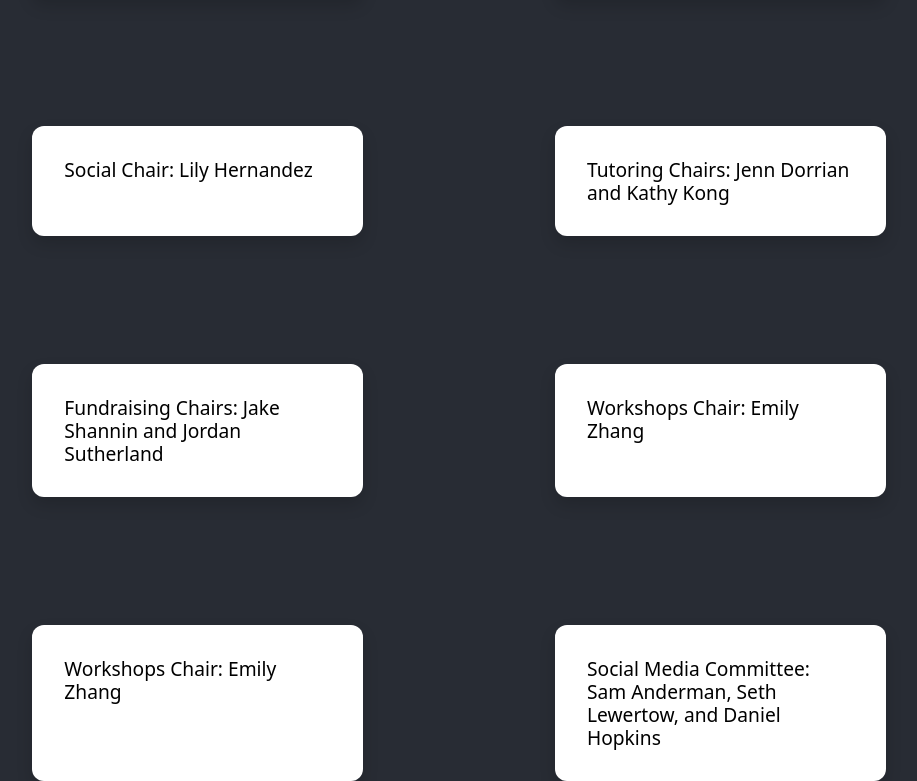
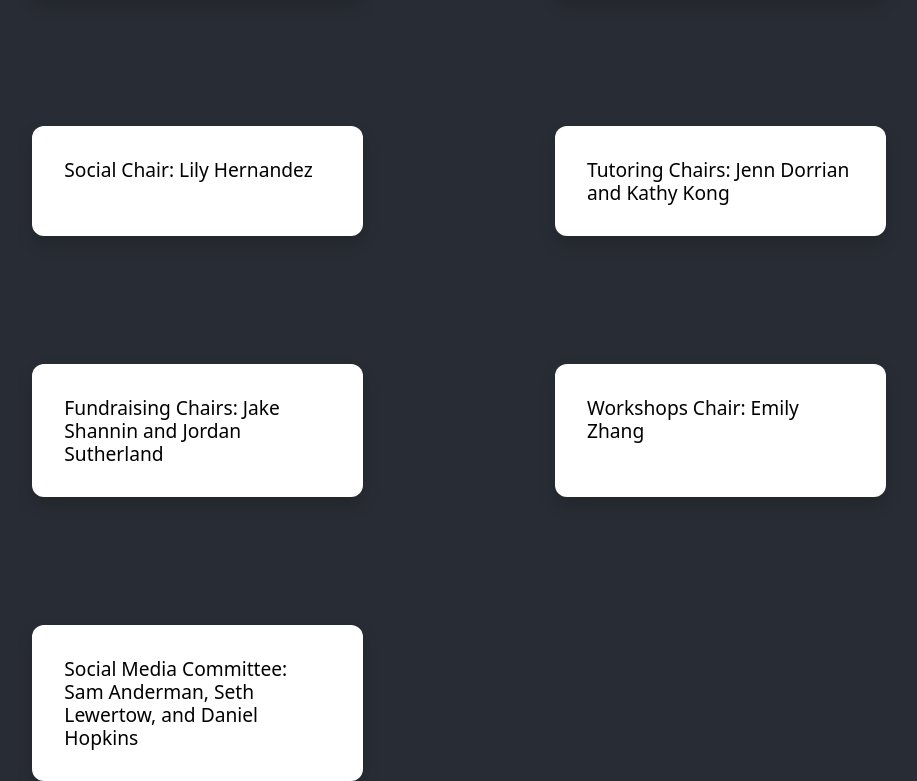
Before and after one commit to UFStatsSiteOrg/UFStatsSiteOrg, a React (Create React App) app in the folder react-app/: page /officers in a window 1280 px wide. Shown: the part 548-1329 px from the top of the page, without its empty margins (181-1098 px from the left). Built offline with nearby package versions, Linux system fonts and the light colour scheme.

Commit message:
removing duplicate from officer page

```diff
--- a/react-app/src/components/officers/OfficerPage.jsx
+++ b/react-app/src/components/officers/OfficerPage.jsx
@@ -36,9 +36,9 @@ function OfficerPage() {
         <div className="mx-auto text-black w-full max-w-2xl w-2/3 rounded-xl bg-white p-8 shadow">
             <h1 className="text-black">Workshops Chair: Emily Zhang</h1>
         </div>
-        <div className="mx-auto text-black w-full max-w-2xl w-2/3 rounded-xl bg-white p-8 shadow">
+        {/* <div className="mx-auto text-black w-full max-w-2xl w-2/3 rounded-xl bg-white p-8 shadow">
             <h1 className="text-black">Workshops Chair: Emily Zhang</h1>
-        </div>
+        </div> */}
         <div className="mx-auto text-black w-full max-w-2xl w-2/3 rounded-xl bg-white p-8 shadow">
             <h1 className="text-black">Social Media Committee: Sam Anderman, Seth Lewertow, and Daniel Hopkins</h1>
         </div>
```
Also changed, not shown: react-app/src/components/polls/PollsPage.jsx (line endings or trailing spaces).
